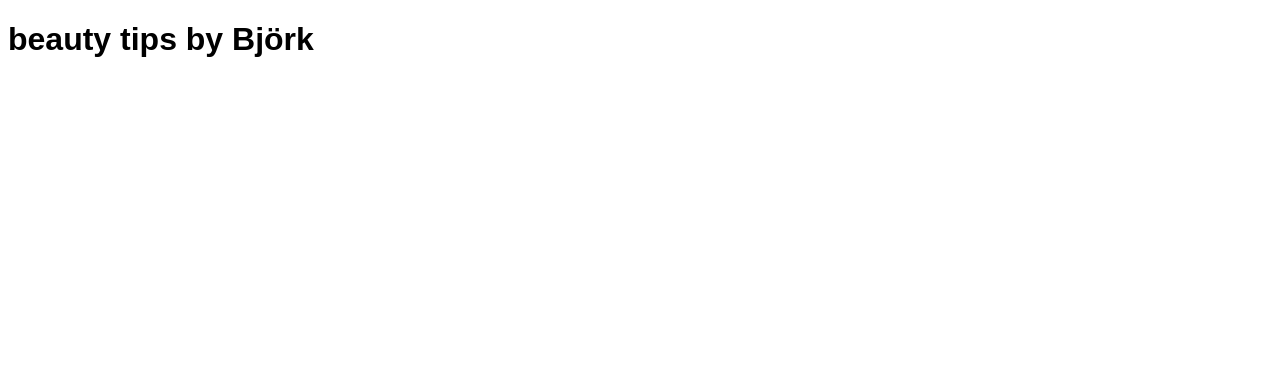
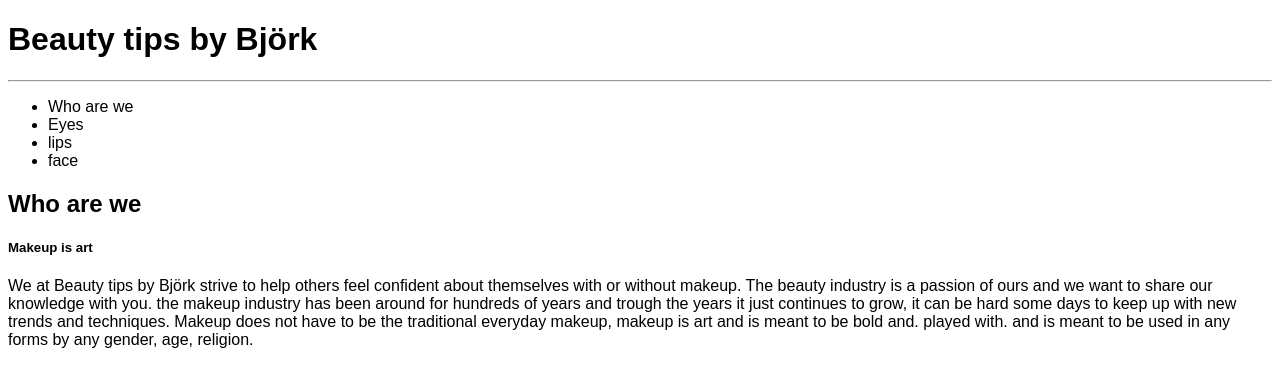
Before and after one commit to Gudrunbjork01/Beauty-tips-by-Bj-rk, a plain HTML site: page index.html in a window 1280 px wide. Drawn offline with Linux system fonts and the light colour scheme.

Commit message:
paragraph

```diff
--- a/index.html
+++ b/index.html
@@ -11,6 +11,31 @@
     <title>Beauty tips by Björk</title>
 </head>
 <body>
-    <h1> beauty tips by Björk</h1>
+    <h1> Beauty tips by Björk</h1>
+    <hr>
+    <header>
+        <nav>
+            <ul>
+                <li> Who are we </li>
+                <li> Eyes </li>
+                <li> lips </li>
+                <li> face </li>
+            </ul>
+        </nav>
+    </header>
+    <section>
+        <h2> Who are we </h2>
+        <h5> Makeup is art </h5>
+        <p> We at Beauty tips by Björk strive
+            to help others feel confident about themselves with or without makeup.
+            The beauty industry is a passion of ours and we want to share our knowledge
+            with you. the makeup industry has been around for hundreds of years and trough
+            the years it just continues to grow, it can be hard some days to keep up with
+            new trends and techniques. Makeup does not have to be the traditional everyday makeup,
+            <bold> makeup is art </bold> and is meant to be bold and. played with. and
+            is meant to be used in any forms by any gender, age, religion.
+        </p>
+    </section>
+
 </body>
 </html>
```
